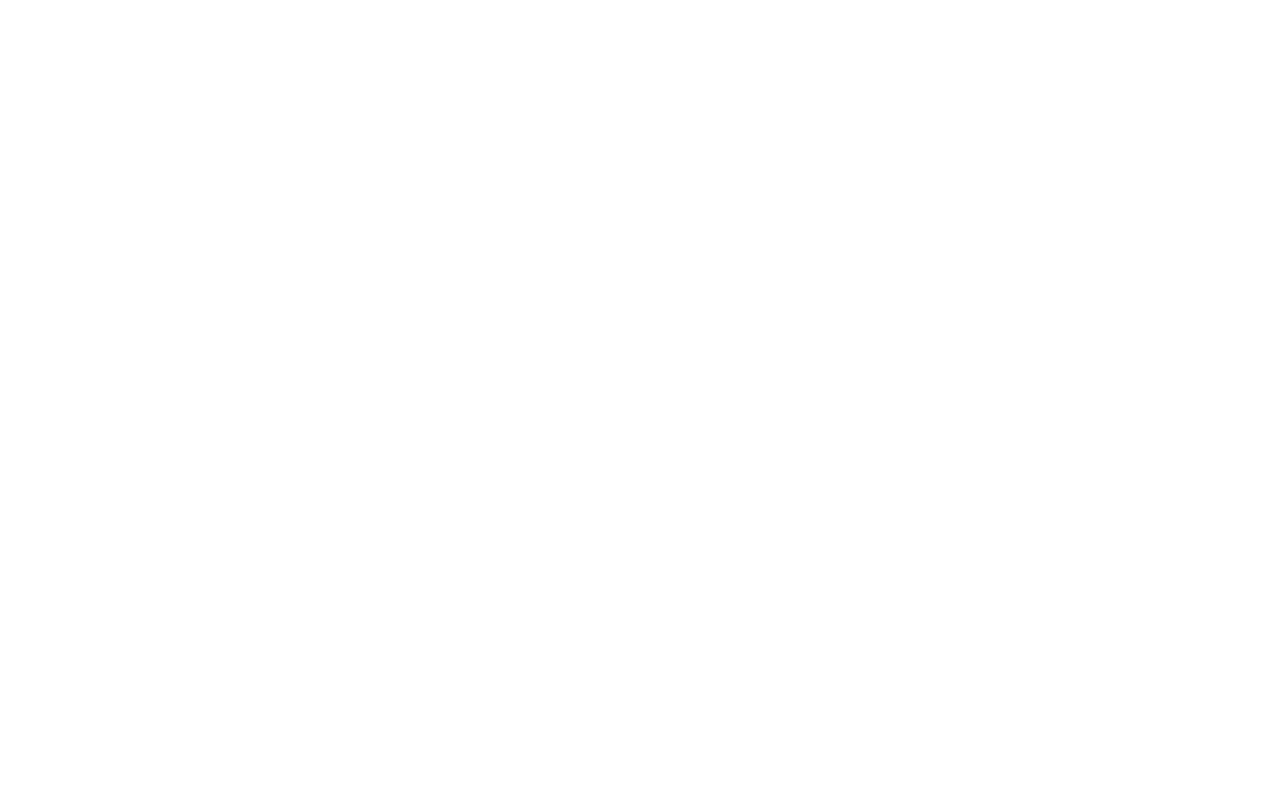
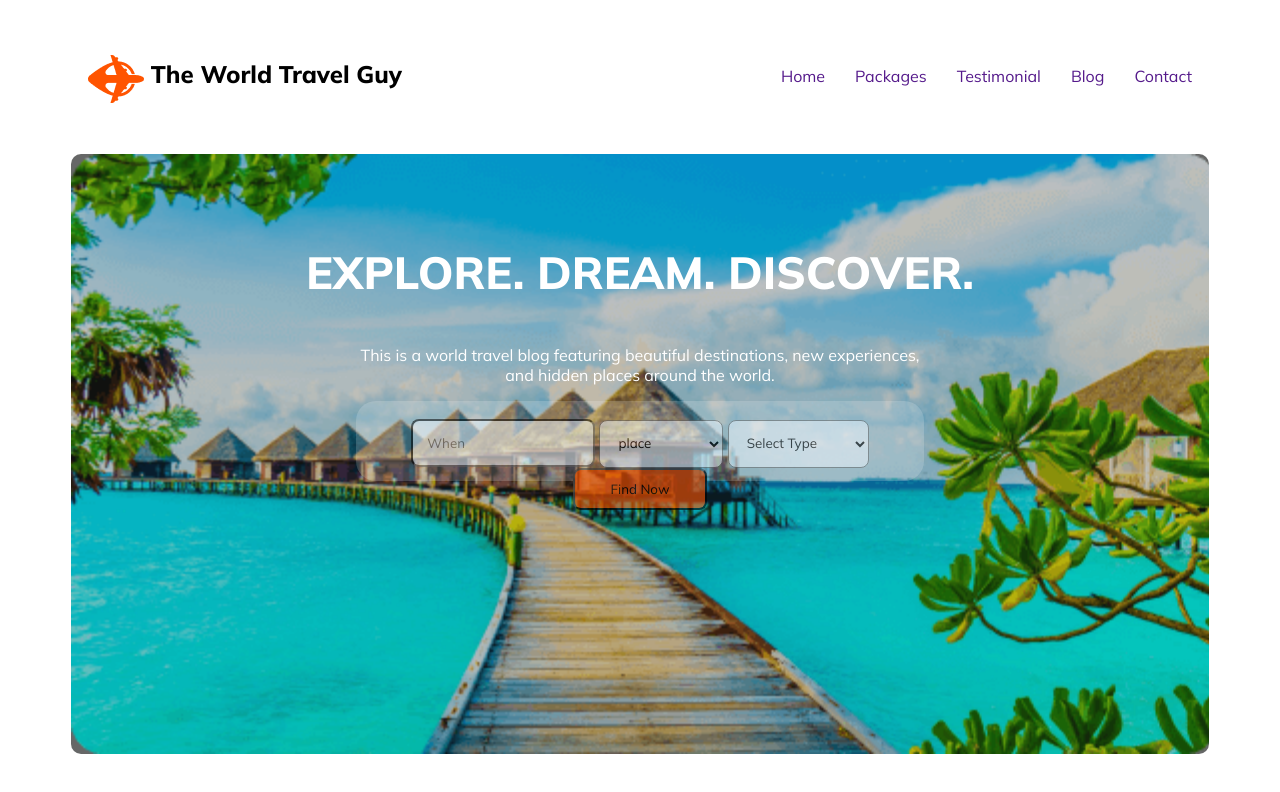
Before and after one commit to Tanzizul-Islam/Travel-mission, a plain HTML site: page index.html in a window 1280 px wide. Drawn offline with Linux system fonts and the light colour scheme.

Commit message:
Alhamdulillah nav and main section complete

```diff
--- a/index.html
+++ b/index.html
@@ -9,9 +9,47 @@
 <body>
     <header>
         <nav>
-
+            <h2 class="header-title">
+                <img src="Images/Group 40071 (2).png" alt="">
+                The World Travel Guy</h2>
+            <ul>
+                <li><a href="">Home</a></li>
+                <li><a href="">Packages</a></li>
+                <li><a href="">Testimonial</a></li>
+                <li><a href="">Blog</a></li>
+                <li><a href="">Contact</a></li>
+            </ul>
         </nav>
     </header>
+    <main>
+        <section>
+            <div class="main-section">
+                <h3 class="main-title">EXPLORE. DREAM. DISCOVER.</h3>
+                <p class="main-content">
+                    This is a world travel blog featuring beautiful destinations, new experiences, <br>
+                    and hidden places around the world.
+                </p>
+                <div class="location">
+                    <input type="text" placeholder="When" class="place">
+                <select name="place" class="place">
+                    <option value="" selected>place</option>
+                    <option value="bangladesh">Bangladesh</option>
+                    <option value="maldip">Maldip</option>
+                    <option value="thailand">Thailand</option>
+                    <option value="indonesia">Indonesia</option>
+                </select>
+                <select name="Select-class" id="select-class" class="place">
+                    <option value="" selected>Select Type</option>
+                    <option value="First-Class-A/C ">First Class A/C </option>
+                    <option value="Two-Tier-A/C ">Two Tier A/C </option>
+                    <option value="Three-Tier-A/C ">Three Tier A/C </option>
+                    <option value="A/C-Chair-Car">A/C Chair Car</option>
+                </select>
+                <button class="btn-primary">Find Now</button>
+                </div>
+            </div>
+        </section>
+    </main>
 
 </body>
 </html>
--- a/style/travel.css
+++ b/style/travel.css
@@ -0,0 +1,77 @@
+
+  @import url('https://fonts.googleapis.com/css2?family=Mulish:wght@400;500;800&display=swap');
+*{
+    font-family: 'Mulish', sans-serif;
+}
+
+
+/* share style */
+.btn-primary{
+    border-radius: 8px;
+    background: #FF5400;
+    width: 134px;
+    height: 42px;
+    flex-shrink: 0;
+}
+header nav{
+    display: flex;
+    justify-content: space-between;
+    margin: 15px 80px;
+}
+header nav ul{
+    list-style: none;
+    display: flex;
+    padding-top: 35px;
+}
+header nav ul li{
+    padding-left: 30px;
+}
+header nav ul a{
+    text-decoration: none;
+}
+.header-title img{
+    position: relative;
+    top: 20px;
+}
+.main-section{
+    background:  rgba(0, 0, 0, .6) url(../Images/Rectangle\ 5.png);
+    border-radius: 16px;
+    background-size: cover;
+    height: 600px;
+    width: 90%;
+    background-repeat: no-repeat;
+    margin: 30px auto;
+    border-radius: 10px;
+    text-align: center;
+}
+.main-title{
+    color: #FFF;
+    font-size: 45px;
+    font-weight: 800;
+    padding-top: 90px;
+}
+.main-content{
+    color: #FFF;
+    text-align: center;
+    font-size: 16px;
+    font-weight: 400;
+
+}
+.location{
+    background-color: rgba(255, 255, 255, 0.30);
+    opacity: .6;
+    width: 50%;
+    height: 80px;
+    margin: 0 auto;
+    border-radius: 20px;
+}
+.place{
+    display: inline-flex;
+    padding: 14px;
+    align-items: flex-start;
+    gap: 54px;
+    border-radius: 8px;
+    background: aliceblue;
+    margin-top: 18px;
+    opacity: 2;
+}
```
